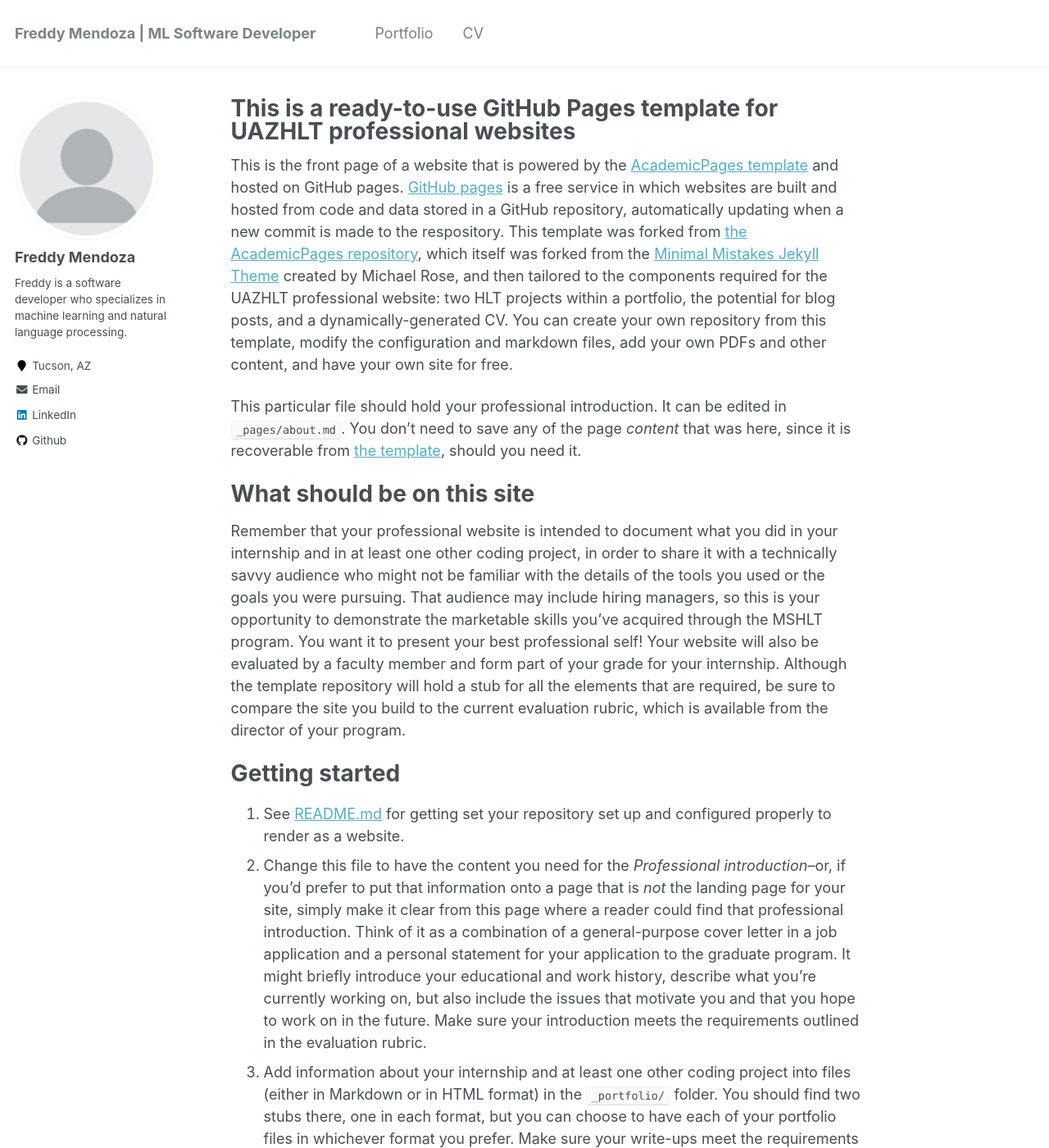
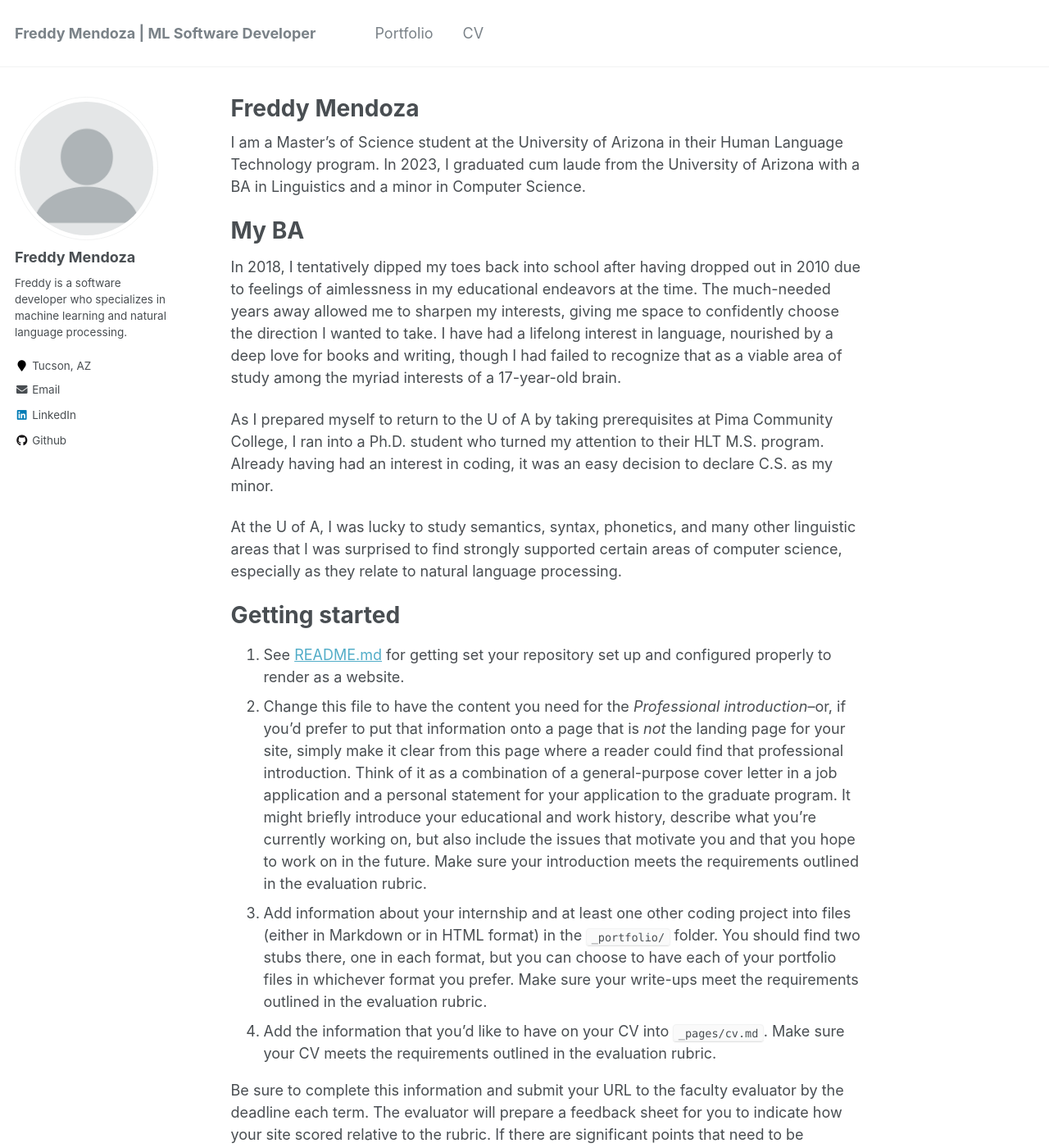
Before and after one commit to fmend/fmend.github.io, a Jekyll site: the page built from _pages/about.md, in a window 1280 px wide and 1400 px high. Shown: the whole window at 82% size. Built offline with Jekyll 4.4.1, drawn with Linux system fonts in a browser that asks for light colours.

Commit message:
Initial update about.md

```diff
--- a/_pages/about.md
+++ b/_pages/about.md
@@ -1,6 +1,6 @@
 ---
 permalink: /
-title: "This is a ready-to-use GitHub Pages template for UAZHLT professional websites"
+title: "Freddy Mendoza"
 excerpt: "About me"
 author_profile: true
 redirect_from:
@@ -8,13 +8,15 @@ redirect_from:
   - /about.html
 ---
 
-This is the front page of a website that is powered by the [AcademicPages template](https://github.com/academicpages/academicpages.github.io) and hosted on GitHub pages. [GitHub pages](https://pages.github.com) is a free service in which websites are built and hosted from code and data stored in a GitHub repository, automatically updating when a new commit is made to the respository. This template was forked from [the AcademicPages repository](https://github.com/academicpages/academicpages.github.io), which itself was forked from the [Minimal Mistakes Jekyll Theme](https://mmistakes.github.io/minimal-mistakes/) created by Michael Rose, and then tailored to the components required for the UAZHLT professional website: two HLT projects within a portfolio, the potential for blog posts, and a dynamically-generated CV. You can create your own repository from this template, modify the configuration and markdown files, add your own PDFs and other content, and have your own site for free.
+I am a Master's of Science student at the University of Arizona in their Human Language Technology program. In 2023, I graduated cum laude from the University of Arizona with a BA in Linguistics and a minor in Computer Science.
 
-This particular file should hold your professional introduction. It can be edited in `_pages/about.md`. You don't need to save any of the page *content* that was here, since it is recoverable from [the template](https://github.com/uazhlt/professionalGHpages.github.io), should you need it.
+My BA
+======
+In 2018, I tentatively dipped my toes back into school after having dropped out in 2010 due to feelings of aimlessness in my educational endeavors at the time. The much-needed years away allowed me to sharpen my interests, giving me space to confidently choose the direction I wanted to take. I have had a lifelong interest in language, nourished by a deep love for books and writing, though I had failed to recognize that as a viable area of study among the myriad interests of a 17-year-old brain.
 
-What should be on this site
-======
-Remember that your professional website is intended to document what you did in your internship and in at least one other coding project, in order to share it with a technically savvy audience who might not be familiar with the details of the tools you used or the goals you were pursuing. That audience may include hiring managers, so this is your opportunity to demonstrate the marketable skills you've acquired through the MSHLT program. You want it to present your best professional self! Your website will also be evaluated by a faculty member and form part of your grade for your internship. Although the template repository will hold a stub for all the elements that are required, be sure to compare the site you build to the current evaluation rubric, which is available from the director of your program.
+As I prepared myself to return to the U of A by taking prerequisites at Pima Community College, I ran into a Ph.D. student who turned my attention to their HLT M.S. program. Already having had an interest in coding, it was an easy decision to declare C.S. as my minor.
+
+At the U of A, I was lucky to study semantics, syntax, phonetics, and many other linguistic areas that I was surprised to find strongly supported certain areas of computer science, especially as they relate to natural language processing.
 
 Getting started
 ======
```
